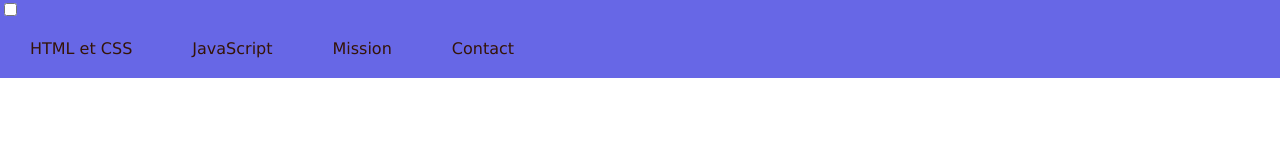
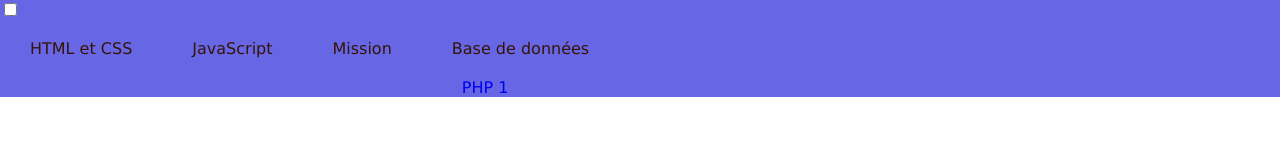
Before and after one commit to robinschapiro/travauxbts, a plain HTML site: page index.html in a window 1280 px wide. Drawn offline with Linux system fonts and the light colour scheme.

Commit message:
Update index.html

```diff
--- a/index.html
+++ b/index.html
@@ -42,7 +42,11 @@
                     <li> <a href="#">Mission4 </a> </li>
             </ul>
             </li>
-            <li class="menu-contact"> <a href="#">Contact</a> </li>
+            <li class="menu-base de données"> <a href="#">Base de données</a>
+                <ul classe="submenu">
+                     <li> <a href="php.html">PHP 1</a>  </li>
+
+            </li>
 
         </ul>
 
```
